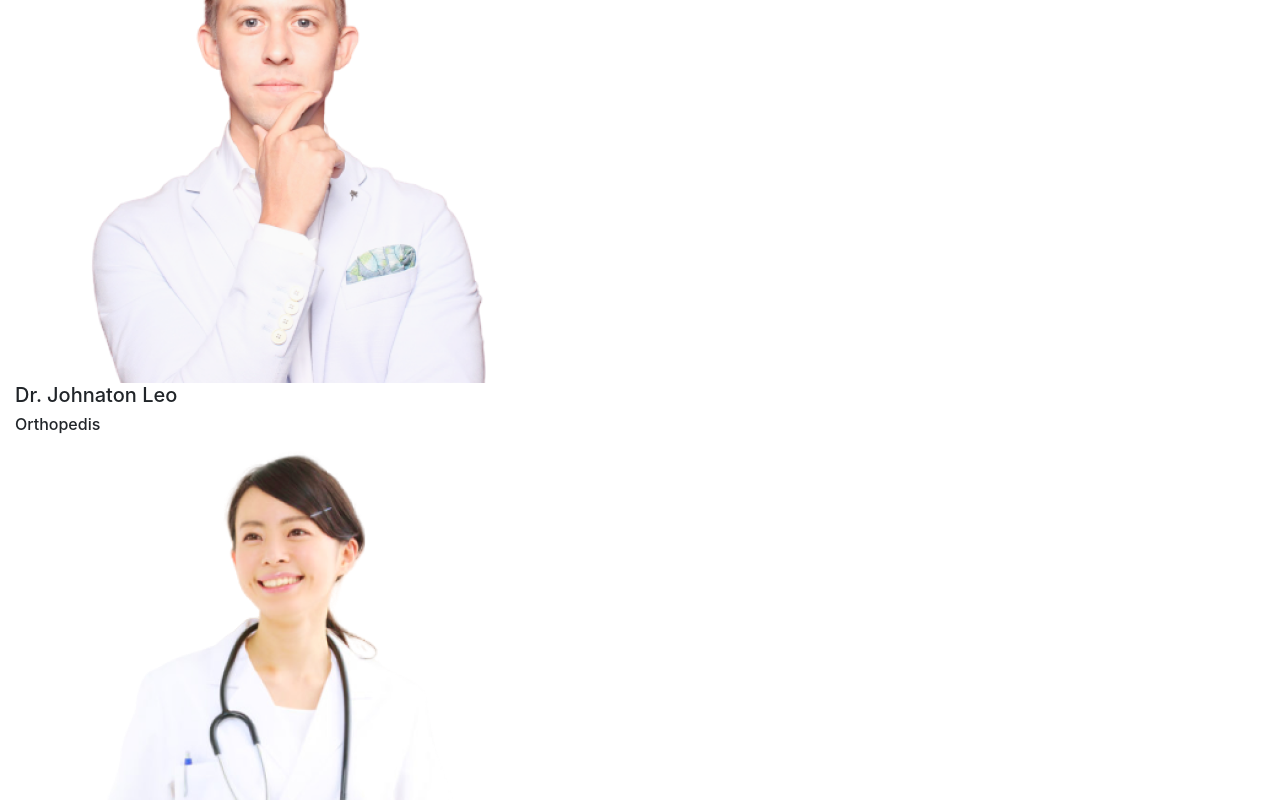
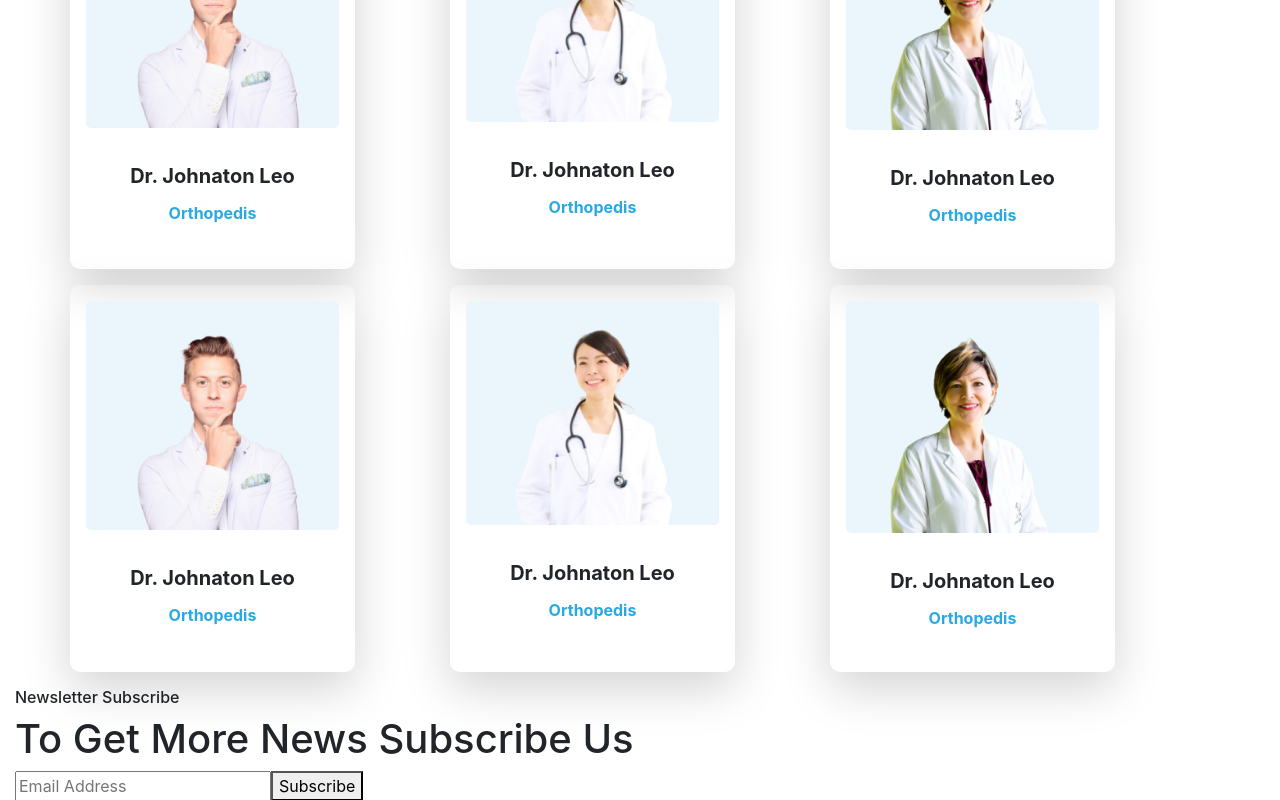
Before and after one commit to pouyaafraz123/Robomed, a React (Create React App) app: page / in a window 1280 px wide. Shown: the part 2620-3420 px from the top of the page. Built offline with nearby package versions, Linux system fonts and the light colour scheme.

Commit message:
Image Cards

```diff
--- a/src/components/App.js
+++ b/src/components/App.js
@@ -7,6 +7,7 @@ import TextCardContainer from "./TextCardContainer";
 import Slider from "./Slider";
 import ImageCardContainer from "./ImageCardContainer";
 import Footer from "./Footer";
+import Newsletter from "./Newsletter";
 
 const App = () => {
     const headerTitle = "Your Health Is Our top Priority";
@@ -48,7 +49,8 @@ const App = () => {
                 <Heading smallTitle={smallHeading2} bigTitle={bigHeading2}/>
                 <Slider/>
                 <Heading smallTitle={smallHeading3} bigTitle={bigHeading3}/>
-                <ImageCardContainer/>
+          <ImageCardContainer />
+          <Newsletter />
                 <Footer/>
             </div>
         </>
--- a/src/components/ImageCard.js
+++ b/src/components/ImageCard.js
@@ -1,15 +1,33 @@
 import React from "react";
 
 class ImageCard extends React.Component {
-    render() {
-        return (
-            <div className={"image-card"}>
-                <img className={"image-card__image"} src={require(`../img/${this.props.img}.png`)} alt={"doctor"}/>
-                <h5 className={"image-card__primary-text"}>{this.props.name}</h5>
-                <h6 className={"image-card__primary-text"}>{this.props.text}</h6>
+  render() {
+    return (
+      <>
+        <div className="image-card col-lg-3 col-md-6 col-12 mb-3 p-3 mx-3 shadow shadow-lg border-0 doctors mx-auto">
+          <div className="card-header border-bottom-0">
+            <img
+              className="image-card__image img-fluid"
+              src={require(`../img/${this.props.img}.png`)}
+              alt={"doctor"}
+            />
+          </div>
+          <div className="card-body text-center">
+            <h5 className={"image-card__primary-text pt-3"}>
+              <strong>{this.props.name}</strong>
+            </h5>
+            <h6
+              style={{ color: "#29A9E1" }}
+              className={"image-card__primary-text pt-2"}
+            >
+              <strong>{this.props.text}</strong>
+            </h6>
+          </div>
             </div>
-        );
-    }
+        <div className="col-lg-1 col-12"></div>
+      </>
+    );
+  }
 }
 
 export default ImageCard;
--- a/src/components/ImageCardContainer.js
+++ b/src/components/ImageCardContainer.js
@@ -4,21 +4,25 @@ import ImageCard from "./ImageCard";
 class ImageCardContainer extends React.Component {
   render() {
     return (
-            <div>
-                {this.renderCardItems()}
+      <div className="container">
+        <div className="row">{this.renderCardItems()}</div>
       </div>
     );
   }
 
   renderCardItems() {
-        const items = [
-            1,2,3,4,5,6
-        ];
+    const items = [1, 2, 3, 4, 5, 6];
 
-        return items.map(item=>{
-            return <ImageCard img={`img${item}`} name={"Dr. Johnaton Leo"} text={"Orthopedis"} key={item}/>
-        })
-
+    return items.map((item) => {
+      return (
+        <ImageCard
+          img={`img${item}`}
+          name={"Dr. Johnaton Leo"}
+          text={"Orthopedis"}
+          key={item}
+        />
+      );
+    });
   }
 }
 
--- a/src/components/Slider.js
+++ b/src/components/Slider.js
@@ -58,7 +58,7 @@ class Slider extends React.Component {
 
         return (
             <div className="container slider p-5">
-                <div className={"slider__inside"}>
+                <div className={"slider__inside"} style={{background: "transparent"}}>
                     <AliceCarousel
                         mouseTracking
                         items={items}
--- /dev/null
+++ b/src/sass/components/_imagecard.scss
@@ -0,0 +1,13 @@
+.doctors .card-header {
+    background-color: #eaf6fc !important;
+    border-radius: 5px !important;
+}
+
+.doctors .card-header img {
+    transform: translateY(12px);
+
+}
+
+.doctors {
+    border-radius: 10px !important;
+}
--- a/src/sass/main.css
+++ b/src/sass/main.css
@@ -106,6 +106,19 @@ p {
     text-align: center !important;
   }
 }
+.doctors .card-header {
+  background-color: #eaf6fc !important;
+  border-radius: 5px !important;
+}
+
+.doctors .card-header img {
+  transform: translateY(12px);
+}
+
+.doctors {
+  border-radius: 10px !important;
+}
+
 .header {
   background-image: linear-gradient(to right, rgba(16, 242, 197, 0.06), rgba(225, 188, 22, 0.2) 80%, rgba(16, 242, 231, 0.1));
   border-radius: 5px;
@@ -185,6 +198,4 @@ p {
   backdrop-filter: blur(50px);
   -webkit-backdrop-filter: blur(50px);
   border: 1px solid rgba(255, 255, 255, 0.3);
-}
-
-/*# sourceMappingURL=main.css.map */
+}/*# sourceMappingURL=main.css.map */
--- a/src/sass/main.scss
+++ b/src/sass/main.scss
@@ -11,6 +11,7 @@
 @import "components/card";
 @import "components/slider";
 @import "components/slideritem";
+@import "components/imagecard";
 
 @import "layout/header";
 @import "layout/footer";
```
Also changed, not shown: 1 other file (tests, documents, lock files or other folders). Lines whose indentation alone changed are shown as unchanged.
